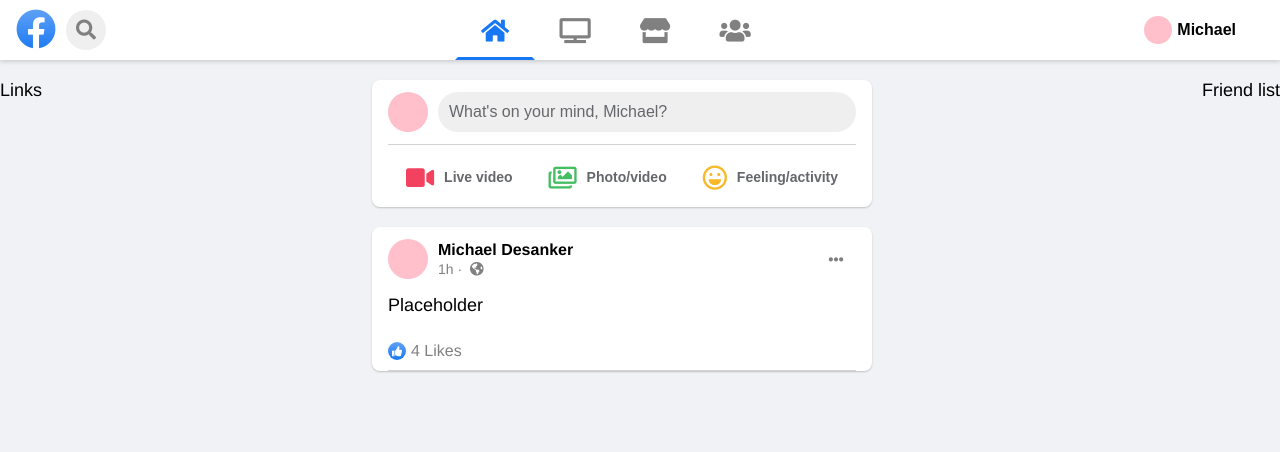
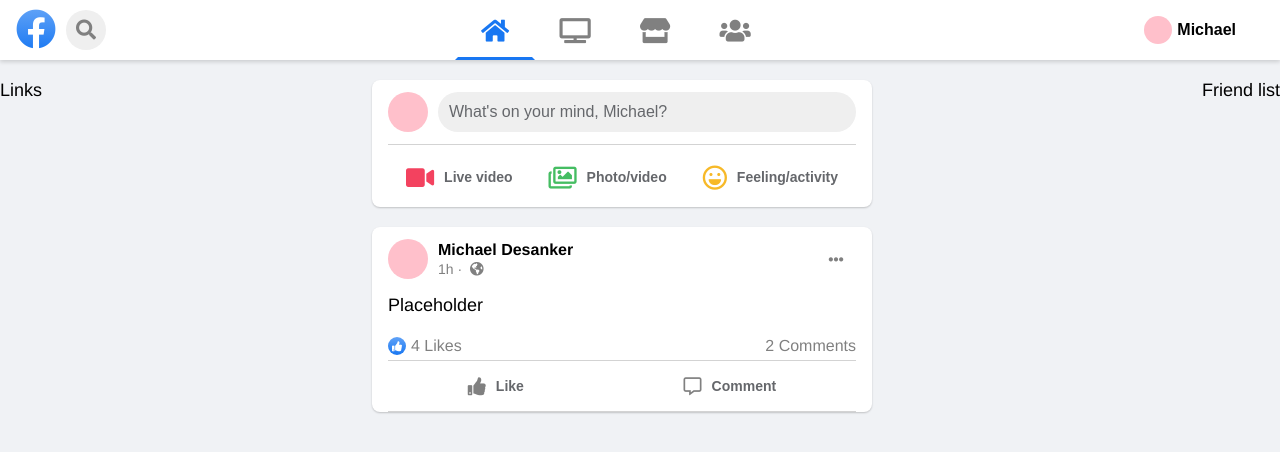
Before and after one commit to mdesanker/facebook-clone, a React (Create React App) app: page / in a window 1280 px wide. Shown: the top 452 px of the page. Built offline with nearby package versions, Linux system fonts and the light colour scheme.

Commit message:
Add reaction buttons to post

```diff
--- a/src/components/views/home/newPost/ContentBtn.js
+++ b/src/components/elements/ContentBtn.js
@@ -1,7 +1,11 @@
 import styled from "styled-components";
 
-const ContentBtn = ({ children, color }) => {
-  return <BtnWrapper color={color}>{children}</BtnWrapper>;
+const ContentBtn = ({ children, color, small }) => {
+  return (
+    <BtnWrapper color={color} small={small}>
+      {children}
+    </BtnWrapper>
+  );
 };
 
 const BtnWrapper = styled.button`
@@ -17,7 +21,7 @@
   cursor: pointer;
 
   & i {
-    font-size: 25px;
+    font-size: ${(props) => (props.small ? "18px" : "25px")};
     color: ${(props) => props.color};
   }
 
--- a/src/components/views/home/header/Logo.js
+++ b/src/components/views/home/header/Logo.js
@@ -13,7 +13,7 @@
 
 const LogoWrapper = styled.div`
   font-size: 40px;
-  background: linear-gradient(to bottom, #60a2f7, #1877f2);
+  background: ${({ theme }) => theme.gradients.primaryGradient};
   background-clip: text;
   -webkit-background-clip: text;
   color: transparent;
--- a/src/components/views/home/newPost/NewPost.js
+++ b/src/components/views/home/newPost/NewPost.js
@@ -1,7 +1,7 @@
 import styled from "styled-components";
 import Card from "../../../elements/Card";
 import ProfileIcon from "../../../elements/ProfileIcon";
-import ContentBtn from "./ContentBtn";
+import ContentBtn from "../../../elements/ContentBtn";
 
 const NewPost = () => {
   return (
--- a/src/components/views/home/post/PostReactions.js
+++ b/src/components/views/home/post/PostReactions.js
@@ -1,14 +1,26 @@
 import styled from "styled-components";
+import ContentBtn from "../../../elements/ContentBtn";
 
 const PostReactions = () => {
   return (
     <ReactionWrapper>
-      <Counter>
+      <Container>
         <Likes>
           <i className="fas fa-thumbs-up" />
           <p>4 Likes</p>
         </Likes>
-      </Counter>
+        <p>2 Comments</p>
+      </Container>
+      <Container>
+        <ContentBtn color="gray" small>
+          <i className="fas fa-thumbs-up" />
+          <p>Like</p>
+        </ContentBtn>
+        <ContentBtn color="gray" small>
+          <i className="far fa-comment-alt" />
+          <p>Comment</p>
+        </ContentBtn>
+      </Container>
     </ReactionWrapper>
   );
 };
@@ -32,12 +44,14 @@
   }
 `;
 
-const Counter = styled.div`
-  padding: 10px 0;
+const Container = styled.div`
+  padding: 5px 0;
   margin: 0 16px;
   color: gray;
   font-size: 16px;
   border-bottom: 1px solid lightgray;
+  display: flex;
+  justify-content: space-between;
 `;
 
 const ReactionWrapper = styled.div`
```
